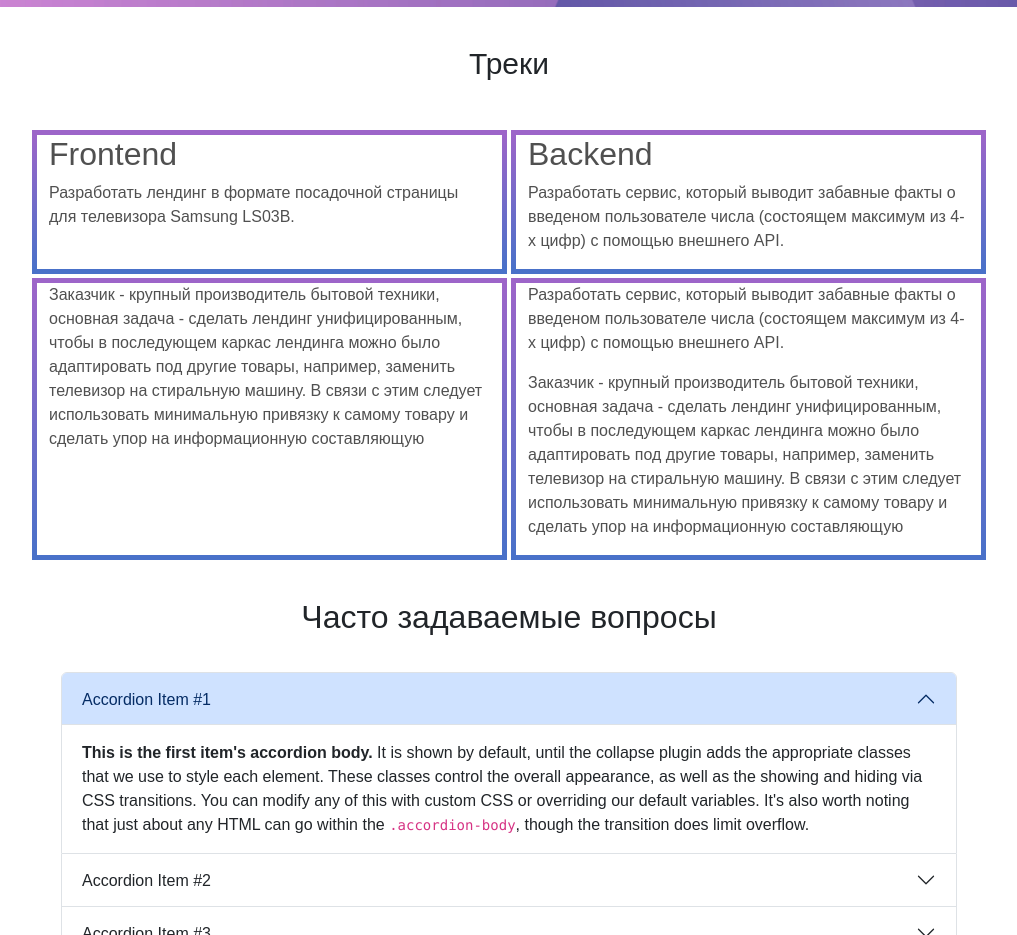
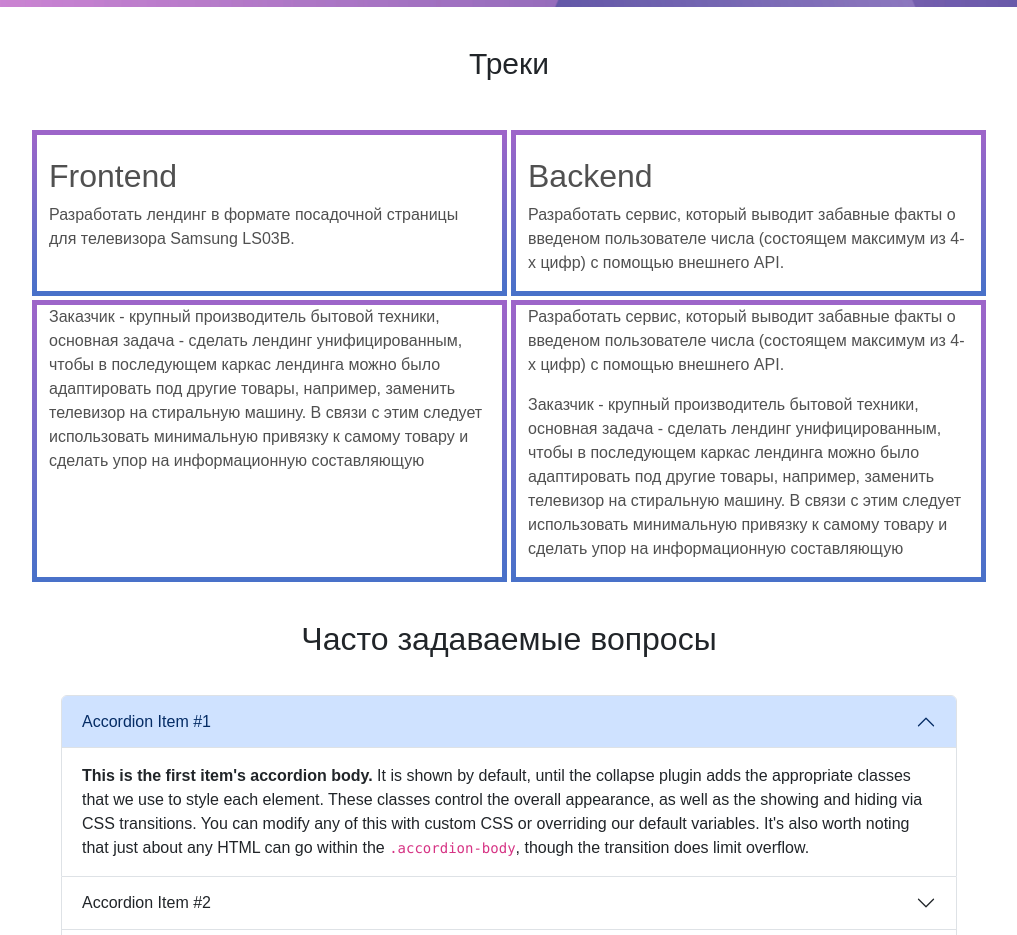
Before and after one commit to I-vanik/haks-wabsite, a plain HTML site: page index.html in a window 1280 px wide. Shown: the part 831-1766 px from the top of the page, without its empty margins (131-1148 px from the left). Drawn offline with nearby package versions, Linux system fonts and the light colour scheme.

Commit message:
Add files via upload

```diff
--- a/styles/style.css
+++ b/styles/style.css
@@ -1,8 +1,3 @@
-* {
-    margin: 0;
-    /* padding: 0; */
-}
-
 @font-face {
 	font-family: 'kinopoisk-bold';
 	src:  local(kinopoisk-bold)
@@ -11,6 +6,12 @@
     src: local(kinopoisk-medium)
         url(fonts/kinopoisk-medium.woff2);
 }
+
+* {
+    margin: 0;
+    /* padding: 0; */
+}
+
 .main-section-p__br{
     display: none;
 }
@@ -25,9 +26,11 @@ p {
 body{
     font-family: 'kinopoisk-medium', sans-serif;
 }
-/* banner */
+
+    /* banner */
+
+
 .banner{
-
     min-height: 700px;
     background-repeat: no-repeat;
     background-size: cover;
@@ -55,6 +58,7 @@ body{
 }
 
     /* nav */
+
 nav {
     background-color: #ffffff;
 }
@@ -89,7 +93,6 @@ nav {
     width: 200px;
 }
 
-
 .col-6 {
     border: 5px solid transparent;
     border-image: linear-gradient(#9D65C9, #4971C9);
@@ -97,7 +100,9 @@ nav {
     margin: 2px;
     color: #505050;
 }
-
+.col-6 h2{
+    margin-top: 5%;
+}
 .tracks__header {
     text-align: center;
     font-size: 30px;
@@ -168,12 +173,8 @@ nav {
         color: #FFFFFF;
         font-weight: 500;
         font-size: 26px;
-
-
     }
-
 }
-
 @media screen and (max-width: 600px) {
     .carousel {
         width: 100%;
@@ -197,7 +198,6 @@ nav {
         width: 100%;
         line-height: 35px;
         padding-bottom: 40px;
-
     }
     .main-section-p__br{
         display: block;
@@ -211,6 +211,5 @@ nav {
         font-size: 20px;
         width: 100%;
         line-height: 30px;
-
     }
 }
```
